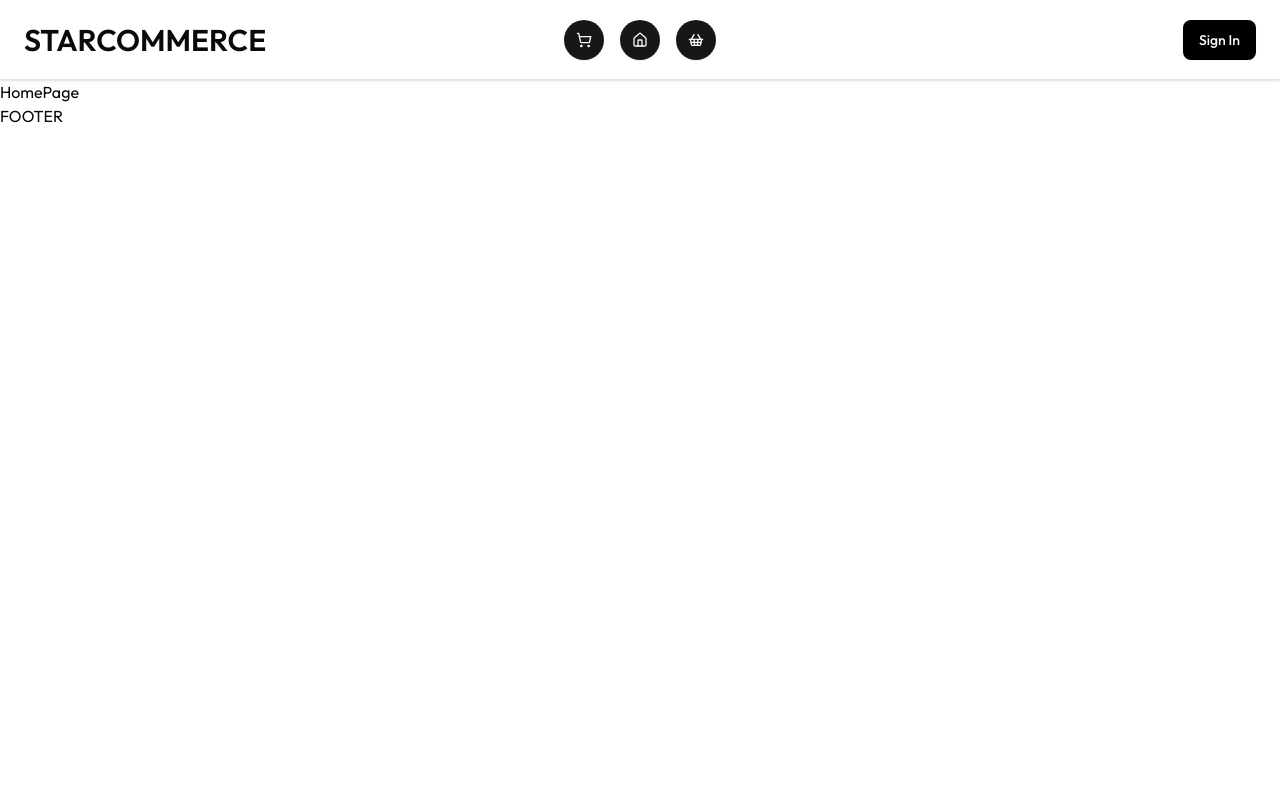
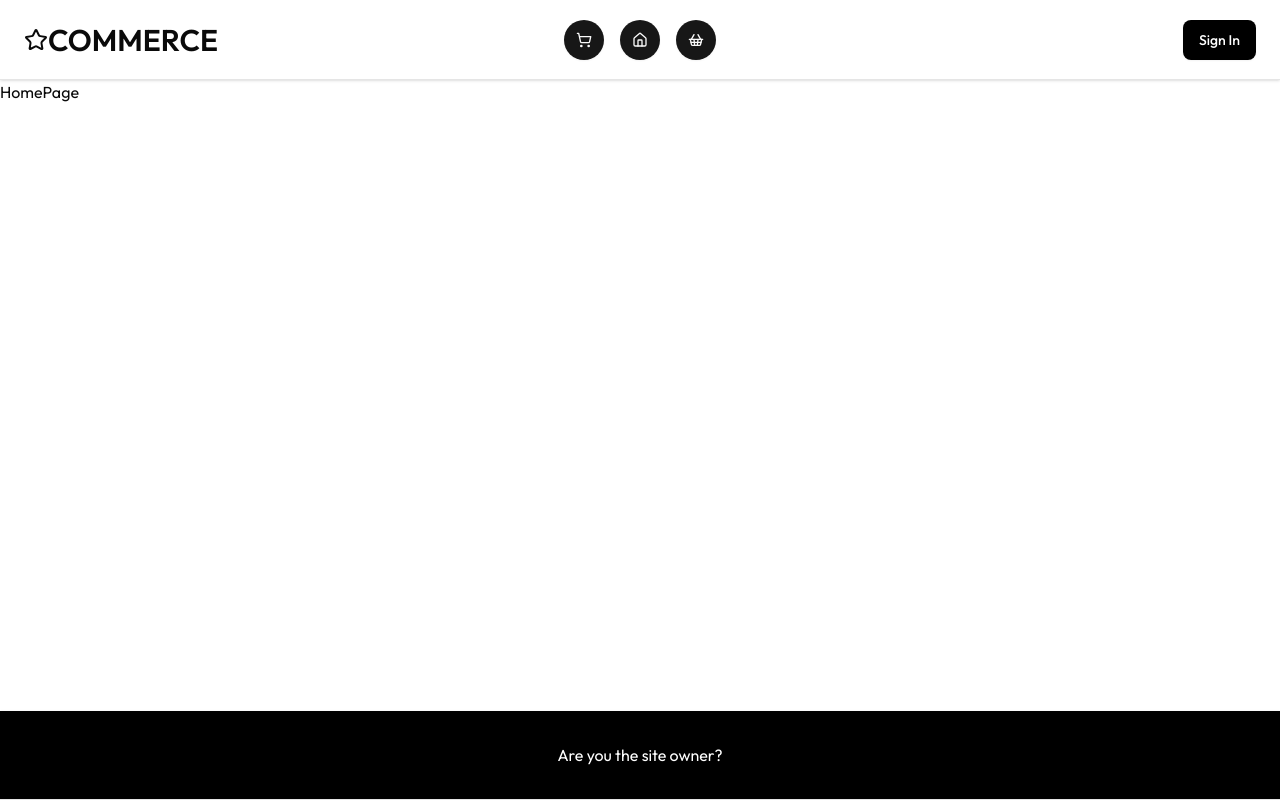
Before and after one commit to shravya132/star-ecommerce, a Next.js app: page / in a window 1280 px wide. Built offline with nearby package versions, Linux system fonts and the light colour scheme; no server answers.

Commit message:
Changed project structure so footer doesn't show on admin page

```diff
--- /dev/null
+++ b/app/(client)/AdminPage/page.jsx
@@ -0,0 +1,23 @@
+import { currentUser } from "@clerk/nextjs/server";
+import { redirect } from "next/navigation";
+import React from "react";
+
+async function AdminPage() {
+  const user = await currentUser();
+  if (!user) redirect("/");
+
+  console.log("User:", user);
+  console.log("Role:", user?.publicMetadata?.role);
+
+  if (user?.publicMetadata?.role !== "admin") {
+    redirect("/");
+  }
+
+  return (
+    <div>
+      <div>ADMIN</div>
+    </div>
+  );
+}
+
+export default AdminPage;
--- /dev/null
+++ b/app/(client)/layout.js
@@ -0,0 +1,27 @@
+"use client";
+
+import { Outfit } from "next/font/google";
+import NavBar from "@/components/NavBar";
+import { ClerkProvider } from "@clerk/nextjs";
+import Footer from "@/components/Footer";
+import { usePathname } from "next/navigation";
+
+const outfit = Outfit({
+  subsets: ["latin"],
+  weight: ["400", "500", "600", "700"],
+});
+
+export default function ClientLayout({ children }) {
+  const pathname = usePathname();
+  const hideFooter = pathname.toLowerCase().startsWith("/adminpage");
+
+  return (
+    <ClerkProvider>
+      <div className={`${outfit.className} antialiased`}>
+        <NavBar />
+        {children}
+        {!hideFooter && <Footer />}
+      </div>
+    </ClerkProvider>
+  );
+}
--- a/app/layout.js
+++ b/app/layout.js
@@ -1,14 +1,4 @@
-import { Outfit } from "next/font/google";
 import "./globals.css";
-import NavBar from "@/components/NavBar";
-import { ClerkProvider } from "@clerk/nextjs";
-import Footer from "@/components/Footer";
-
-const outfit = Outfit({
-  subsets: ["latin"],
-  weight: ["400", "500", "600", "700"],
-});
-
 export const metadata = {
   title: "Star Ecommerce",
   description: "Powered by Next.js",
@@ -16,14 +6,8 @@ export const metadata = {
 
 export default function RootLayout({ children }) {
   return (
-    <ClerkProvider>
-      <html lang="en">
-        <body className={`${outfit.className} antialiased`}>
-          <NavBar />
-          {children}
-          <Footer />
-        </body>
-      </html>
-    </ClerkProvider>
+    <html lang="en">
+      <body>{children}</body>
+    </html>
   );
 }
--- a/components/Footer.jsx
+++ b/components/Footer.jsx
@@ -1,9 +1,14 @@
 import React from "react";
+import Link from "next/link";
 
 function Footer() {
   return (
-    <div className="absolute">
-      <div>FOOTER</div>
+    <div className="absolute bottom-0 w-full bg-black p-8 border-b shadow-sm">
+      <div className="flex justify-center">
+        <Link href="/AdminPage" className="text-white">
+          Are you the site owner?
+        </Link>
+      </div>
     </div>
   );
 }
--- a/components/NavBar.jsx
+++ b/components/NavBar.jsx
@@ -1,21 +1,18 @@
 import React from "react";
-import { Avatar } from "@/components/ui/avatar";
 import { Button } from "@/components/ui/button";
 import Link from "next/link";
-import { House, ShoppingBasket, ShoppingCart } from "lucide-react";
-import {
-  ClerkProvider,
-  SignInButton,
-  SignUpButton,
-  SignedIn,
-  SignedOut,
-  UserButton,
-} from "@clerk/nextjs";
+import { House, ShoppingBasket, ShoppingCart, Star } from "lucide-react";
+import { SignInButton, SignedIn, SignedOut, UserButton } from "@clerk/nextjs";
 
 function NavBar() {
   return (
     <div className="relative flex justify-between items-center px-6 h-20 border-b shadow-sm">
-      <div className="text-3xl font-semibold">STARCOMMERCE</div>
+      <Link href="/">
+        <div className="flex">
+          <Star className="mt-[6px]" />
+          <div className="text-3xl font-semibold">COMMERCE</div>
+        </div>
+      </Link>
 
       <div className="absolute left-1/2 transform -translate-x-1/2 flex items-center gap-4">
         <Button className="rounded-full h-10 w-10 p-0">
```
Also changed, not shown: app/(client)/Product/page.jsx (added), app/(client)/ProductsPage/page.jsx (renamed from app/ProductsPage/page.jsx), app/(client)/ShoppingCart/page.jsx (renamed from app/ShoppingCart/page.jsx), app/(client)/page.js (renamed from app/page.js).
